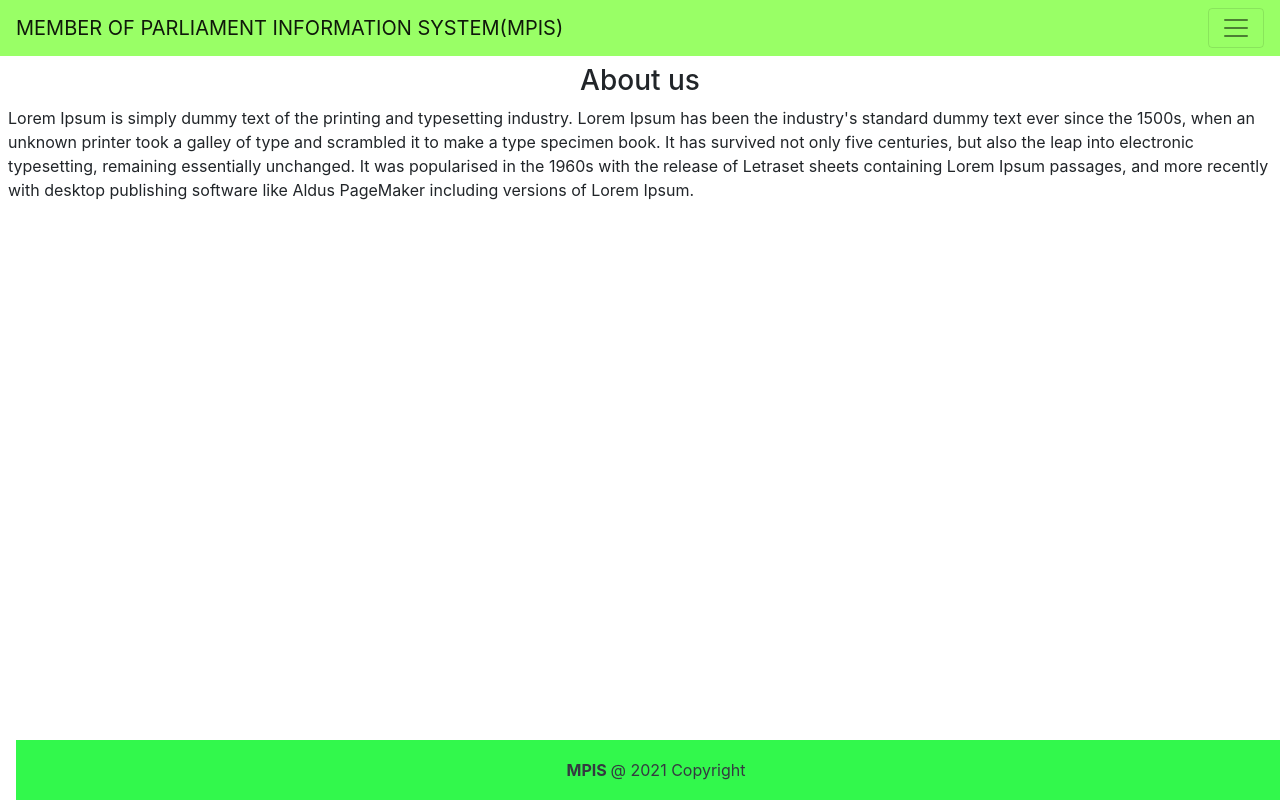
After one commit to deogemini/MPIS, a PHP site: page / in a window 1280 px wide. The commit adds this page. Run offline with PHP 8.4, Linux system fonts and the light colour scheme.

Commit message:
indexPage developed

```diff
--- a/Admin/layouts/main.php
+++ b/Admin/layouts/main.php
@@ -38,7 +38,7 @@
   </div>
 
   <div class="row mb-5">
-     <div class="col-md-3" style="min-height:100%">
+     <div class="col-md-3">
        <?php include 'layouts/sidebar.php' ?>
      </div>
      <div class="col-md-9">
--- a/Admin/sajili_mbunge.php
+++ b/Admin/sajili_mbunge.php
@@ -103,4 +103,4 @@
 </div>
 <!--/ Main content End Here-->
 
-<?php include'layouts/common_base.php' ?>
+<?php include 'layouts/common_base.php' ?>
--- a/Assets/css/custom.css
+++ b/Assets/css/custom.css
@@ -4,12 +4,12 @@
   width: 100%;
   height: 60px; /* Set the fixed height of the footer here */
   line-height: 60px; /* Vertically center the text there */
-  background-color:#ADD8E6;
+  background-color:#32f84c;
 
 }
 
 .page-content-wrapper{
-	  background-color:#ADD8E6;
+	  background-color:#18ee71;
 }
 
 .sidebar-wrapper{
--- /dev/null
+++ b/index.php
@@ -0,0 +1,61 @@
+<!DOCTYPE html>
+<html lang="en">
+<head>
+    <meta charset="UTF-8">
+    <meta name="viewport" content="width=device-width, initial-scale=1.0">
+    <title>MainPage</title>
+
+    <link rel="stylesheet"  href="/MPIS/Assets/css/bootstrap.min.css">
+    <link rel="stylesheet"  href="/MPIS/Assets/css/custom.css">
+    <link href="/MPIS/Assets/plugins/dist/css/select2.min.css" rel="stylesheet" />
+</head>
+<body>
+<!---navbar and header--->
+<nav class="navbar navbar-light" style="background-color:#99ff66;">
+  <a class="navbar-brand" href="#">MEMBER OF PARLIAMENT INFORMATION SYSTEM(MPIS)</a>
+  <button class="navbar-toggler" type="button" data-toggle="collapse" data-target="#navbarNavAltMarkup" aria-controls="navbarNavAltMarkup" aria-expanded="false" aria-label="Toggle navigation">
+    <span class="navbar-toggler-icon"></span>
+  </button>
+  <div class="collapse navbar-collapse" id="navbarNavAltMarkup">
+    <div class="navbar-nav">
+      <a class="nav-item nav-link active" href="#">Home <span class="sr-only">(current)</span></a>
+      <a class="nav-item nav-link" href="Aboutus">About System</a>
+      <a class="nav-item nav-link" href="#">Features</a>
+      <a class="nav-item nav-link" href="#">Contact us</a>
+    </div>
+  </div>
+</nav>
+
+<!--about us div-->
+<div class="row pt-2 px-2" id="Aboutus">
+<div class="col-md-12">
+    <h3  style="text-align: center;"> About us</h3>
+    <p>
+    Lorem Ipsum is simply dummy text of the printing and typesetting industry. Lorem Ipsum has been the industry's standard dummy text ever since
+    the 1500s, when an unknown printer took a galley of type and scrambled it to make a type specimen book. It has survived not only five centuries, but also the leap into electronic typesetting, remaining essentially unchanged. It was popularised in the 1960s with the release of Letraset sheets containing Lorem Ipsum passages, and more recently with desktop publishing software like Aldus PageMaker including versions of Lorem Ipsum.
+    </p>
+
+</div>
+
+</div>
+
+
+
+<!--  footer-->
+<div class="text-center p-3" style="bottom: 0; margin-top:10;position:bottom">
+	<footer class="footer">
+      <div class="container">
+      	<span class="text-dark"> <strong>MPIS </strong></strong>@ 2021 Copyright</span>
+      </div>
+    </footer>
+</div>
+<script src="/MPIS/Assets/js/jquery.js"></script>
+<script  src="/MPIS/Assets/js/bootstrap.min.js"></script>
+<script src="/MPIS/Assets/plugins/dist/js/select2.min.js"></script>
+<script>
+    $(function(){
+      $('.js-example-basic-single').select2();
+    });
+</script>
+</body>
+</html>
```
